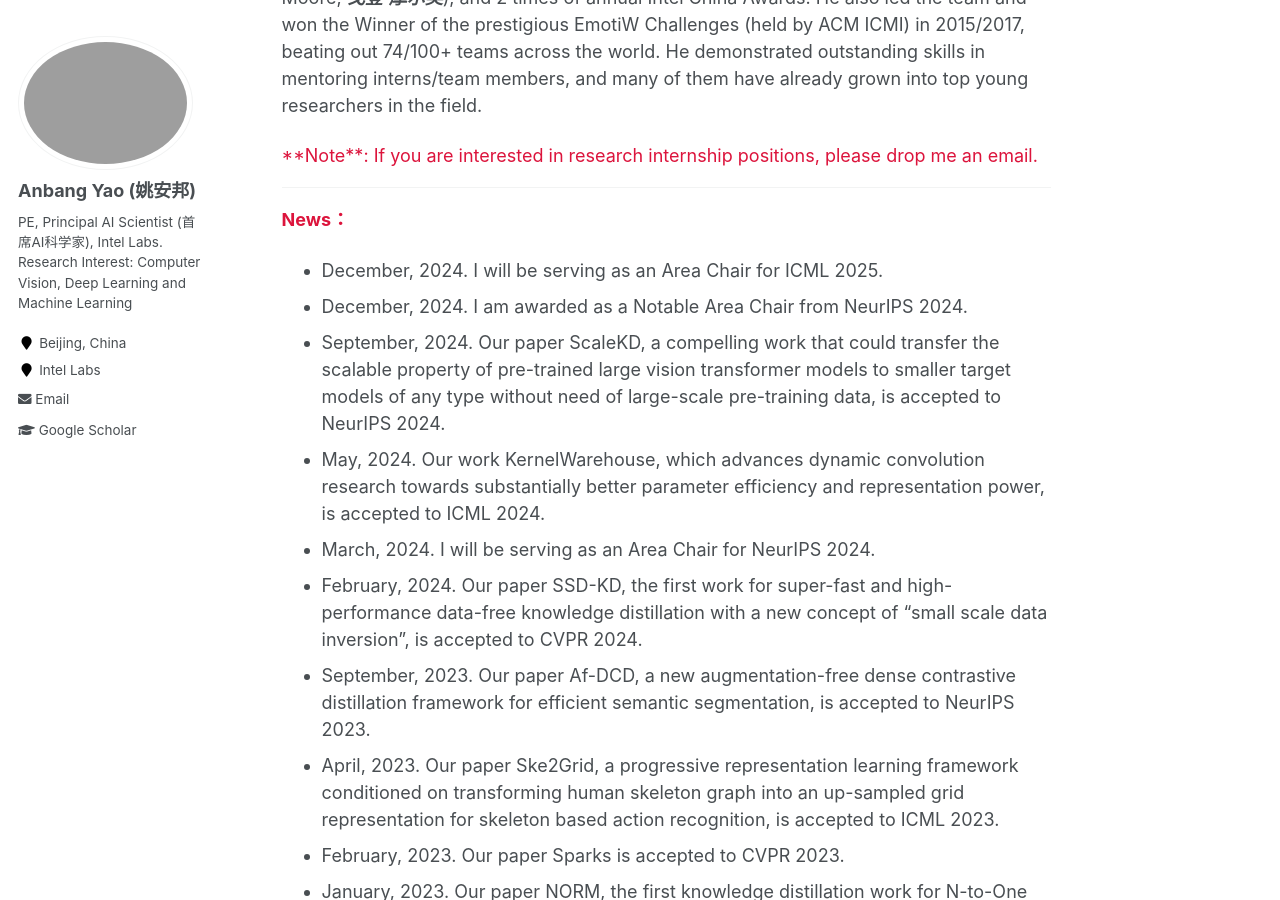
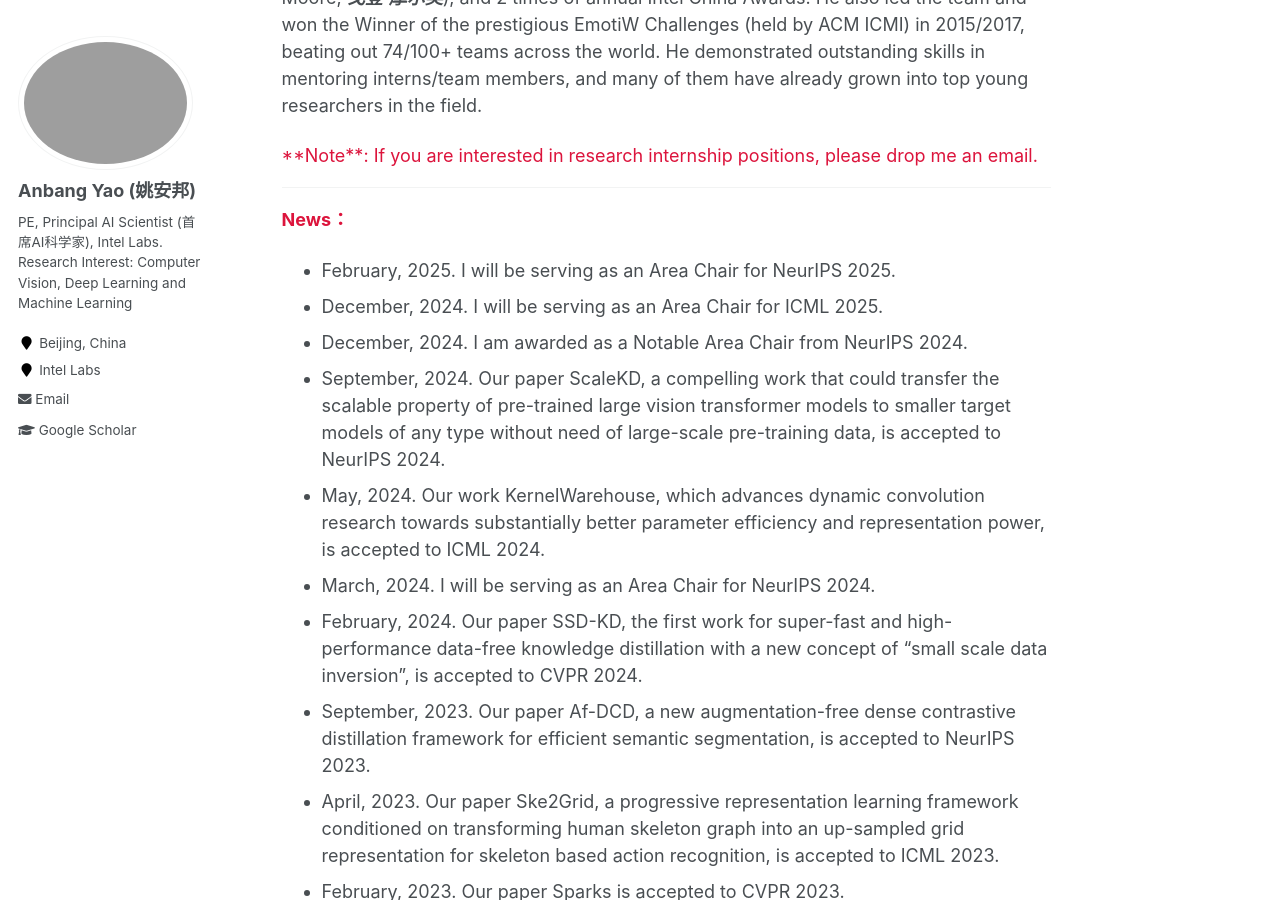
Before and after one commit to YaoAnbang/YaoAnbang.github.io, a Jekyll site: the page built from _pages/about.md, in a window 1280 px wide and 900 px high, scrolled down 718 px. Built offline with Jekyll 4.4.1, drawn with Linux system fonts in a browser that asks for light colours.

Commit message:
Update about.md

```diff
--- a/_pages/about.md
+++ b/_pages/about.md
@@ -17,6 +17,7 @@ Anbang Yao is currently a Principal AI Scientist, also a Principal Engineer (kno
 ---
 **<font color="Crimson">News：</font>**
 
++ February<!--17th-->, 2025. I will be serving as an Area Chair for NeurIPS 2025.
 + December<!--15th-->, 2024. I will be serving as an Area Chair for ICML 2025.
 + December<!--12th-->, 2024. I am awarded as a Notable Area Chair from NeurIPS 2024.
 + September<!--26th-->, 2024. Our paper ScaleKD, a compelling work that could transfer the scalable property of pre-trained large vision transformer models to smaller target models of any type without need of large-scale pre-training data, is accepted to NeurIPS 2024.
```
